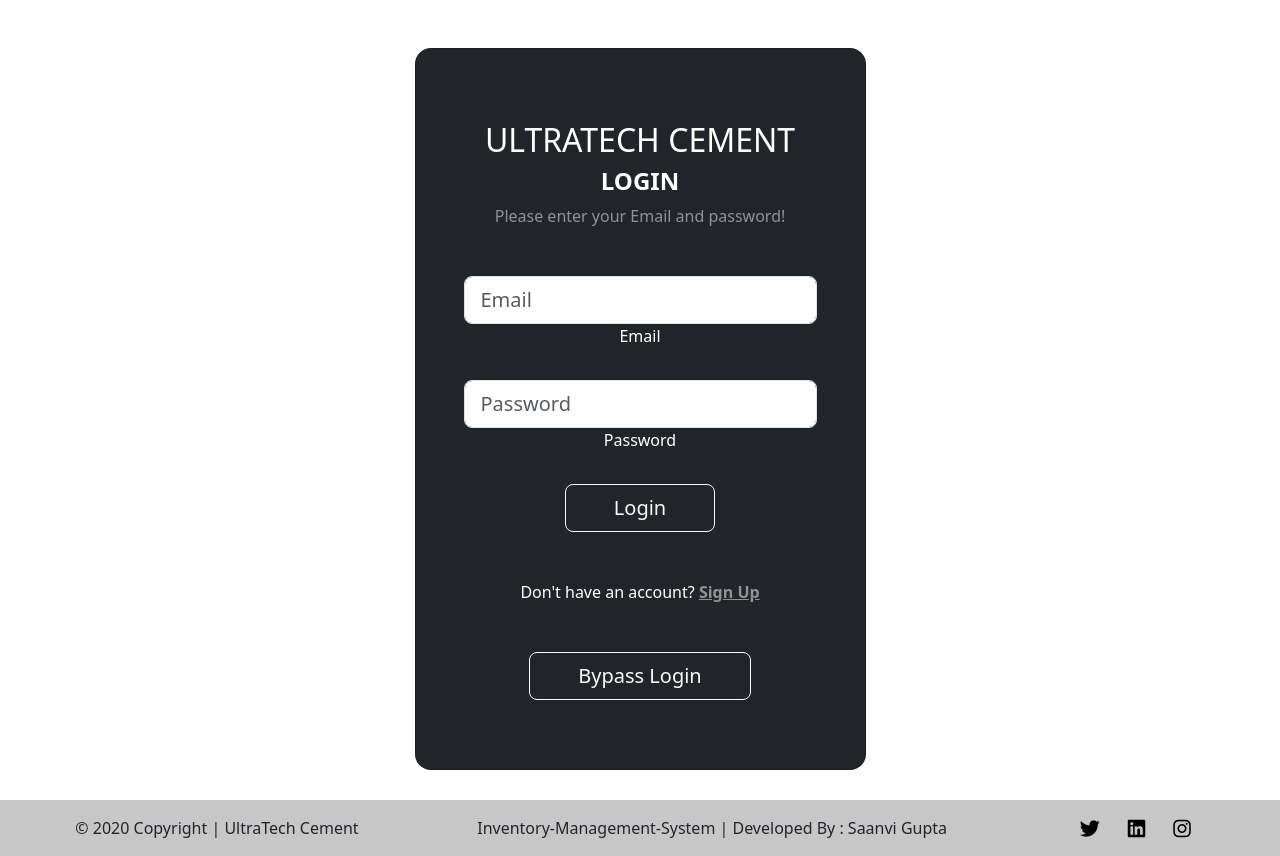
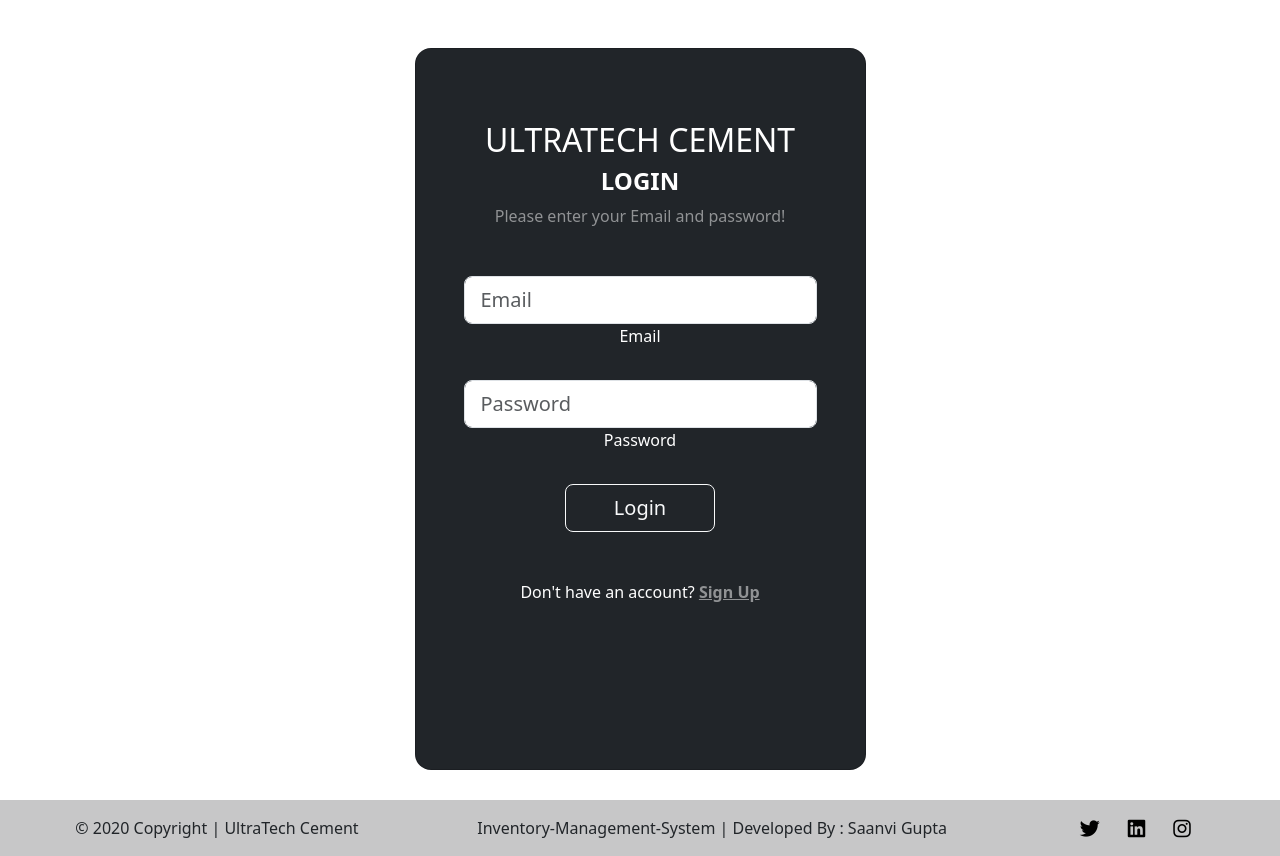
Before and after one commit to AnshhSharma/Inventory-management-system, a React (Create React App) app: page / in a window 1280 px wide. Built offline with nearby package versions, Linux system fonts and the light colour scheme.

Commit message:
Removed bypass login and bug fixed in add order (completed type)

```diff
--- a/app.js
+++ b/app.js
@@ -122,7 +122,7 @@
           id: id,
           type: type,
           quantity: quantity * -1,
-          price: -1 * order.quantity * getPriceByType(order.type)
+          price: -1 * orderData.quantity * getPriceByType(orderData.type)
         }
         await stockCollection.insertMany([logOrder]);
       }
--- a/src/Components/Login.js
+++ b/src/Components/Login.js
@@ -32,10 +32,6 @@
         catch {
             console.log(e);
         }
-    }
-
-    const bypassLogin = () => {
-        history("/home", { state: { id: "User" } });
     }
 
     return (
@@ -97,15 +93,6 @@
                                             Sign Up
                                         </Link>
                                     </p>
-
-
-                                    {/* Temporary button to bypass login--- Remove at end */}
-                                    <button
-                                        className="btn btn-outline-light btn-lg px-5"
-                                        onClick={bypassLogin}
-                                    >
-                                        Bypass Login
-                                    </button>
                                 </div>
                             </form>
                         </div>
```
